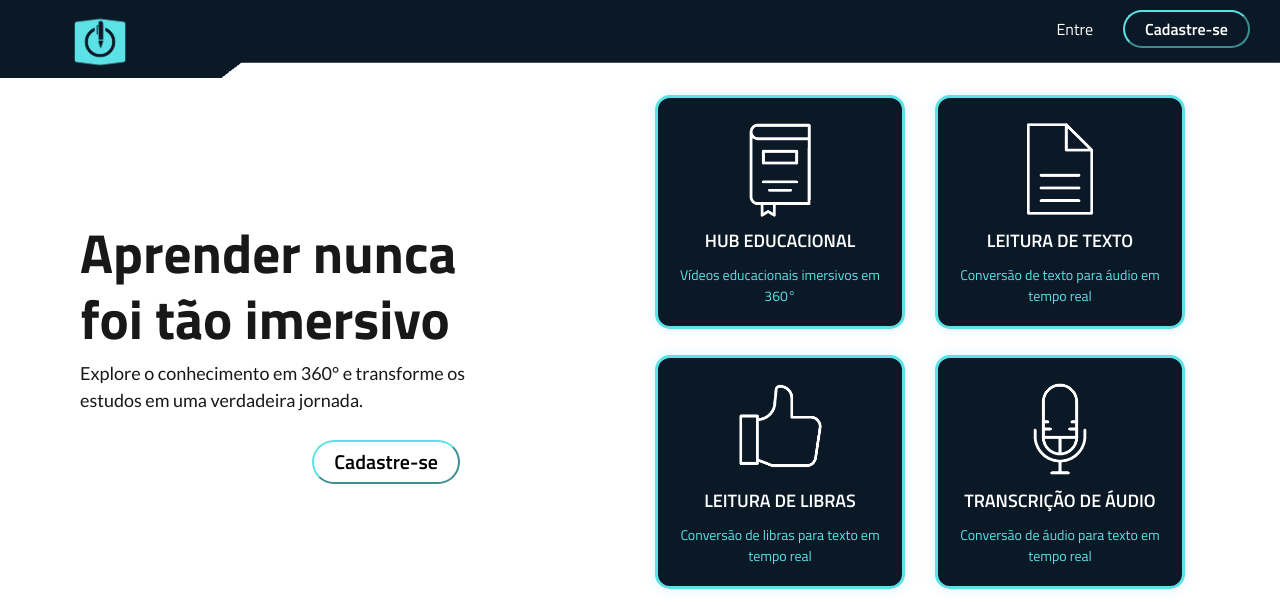
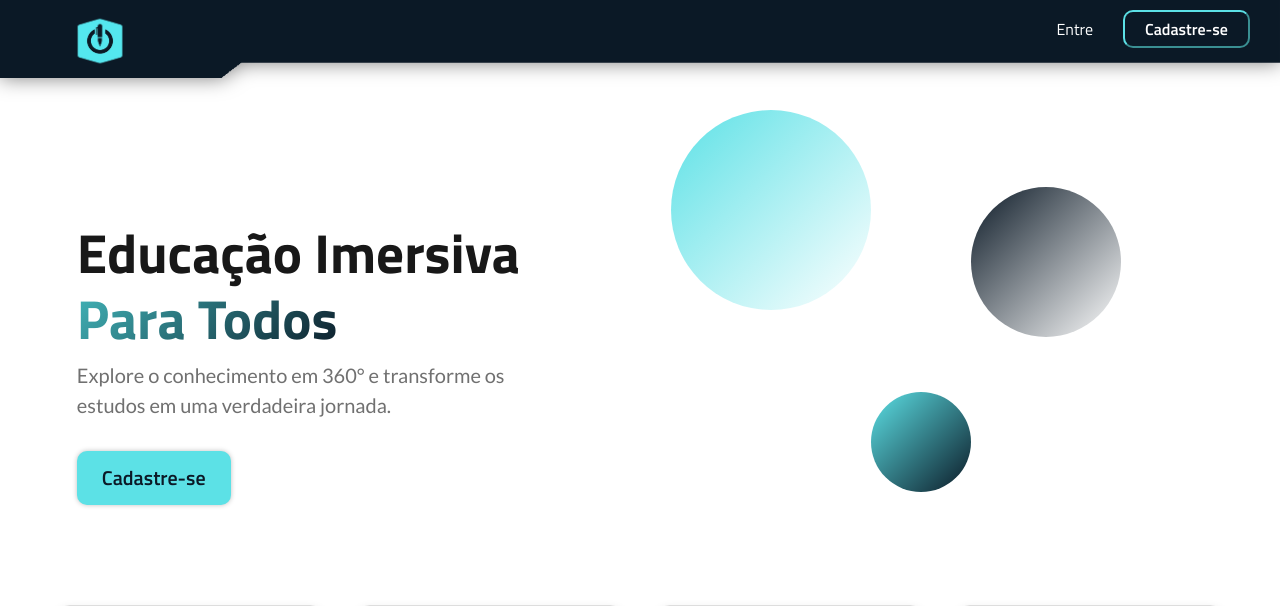
Before and after one commit to joaocidade/Projeto-PP, a PHP site: page / in a window 1280 px wide. Shown: the top 606 px of the page. Run offline with PHP 8.4, Linux system fonts and the light colour scheme.

Commit message:
Melhoria no Design da pagina inicial

```diff
--- a/index.php
+++ b/index.php
@@ -87,6 +87,9 @@ if(isset($_POST['entrar'])){
     }
 }
 
+// Atualizador de CSS e JS
+$atulizador = date('YmdHis').rand(0,99999999999);
+
 ?>
 
 <!doctype html>
@@ -99,19 +102,21 @@ if(isset($_POST['entrar'])){
 
     <!-- Bootstrap CSS -->
     <link rel="stylesheet" href="https://cdn.jsdelivr.net/npm/bootstrap@4.3.1/dist/css/bootstrap.min.css" integrity="sha384-ggOyR0iXCbMQv3Xipma34MD+dH/1fQ784/j6cY/iJTQUOhcWr7x9JvoRxT2MZw1T" crossorigin="anonymous">
-    <link rel="stylesheet" href="styleInicio.css">
+
+    <!-- Fontes -->
+    <link rel="preconnect" href="https://fonts.googleapis.com">
+    <link rel="preconnect" href="https://fonts.gstatic.com" crossorigin>
+    <link href="https://fonts.googleapis.com/css2?family=Lato&family=Titillium+Web:ital,wght@0,200;0,300;0,400;0,600;0,700;0,900;1,200;1,300;1,400;1,600;1,700&display=swap" rel="stylesheet">
+
+    <link rel="stylesheet" href="styleInicio.css?t=<?php echo $atulizador;?>">
     <title>Aprendizado impersivo e inclusivo online</title>
 
     <link rel="icon" href="Imagens/Logo.png" type="image/x-icon">
-
-    <link rel="preconnect" href="https://fonts.googleapis.com">
-    <link rel="preconnect" href="https://fonts.gstatic.com" crossorigin>
-    <link href="https://fonts.googleapis.com/css2?family=Lato&family=Titillium+Web:ital,wght@0,200;0,300;0,400;0,600;0,700;0,900;1,200;1,300;1,400;1,600;1,700&display=swap" rel="stylesheet">
   </head>
   <body>
     <header id="header">
-      <img src="./Imagens/Logo.png" alt="" id="logo">
-      <button type="button" data-toggle="modal" data-target="#cadastroModal" class="cadastre-se">Cadastre-se</button>
+      <a href="#title"><img src="./Imagens/Logo.png" alt="" id="logo"></a>
+      <button type="button" data-toggle="modal" data-target="#cadastroModal" class="cadastre-se" id='cadastro_header'>Cadastre-se</button>
       <button type="button" data-toggle="modal" data-target="#entrarModal" id="entre">Entre</button>
     </header>
 
@@ -174,40 +179,44 @@ if(isset($_POST['entrar'])){
         </div>
       </div>
 
-
       <div id="title">
-        <h1>Aprender nunca <br>foi tão imersivo</h1>
+        <h1>Educação Imersiva<br><span class='title-highlight'>Para Todos</span></h1>
         <p>Explore o conhecimento em 360° e transforme os estudos em uma verdadeira jornada.</p>
         <button type="button" data-toggle="modal" data-target="#cadastroModal" class="cadastre-se" id="cadastro_title">Cadastre-se</button>
+      </div>
+      <div class='graficos'>
+        <div class='circulos circulo-1'></div>
+        <div class='circulos circulo-2'></div>
+        <div class='circulos circulo-3'></div>
       </div>
 
       <div id="funcionalidades">
         <div class="card_funcionalidade" id="hub_educacional">
           <div class="card-body">
-            <img src="Imagens/IconeLivro.gif" alt="" id="book">
-            <h5 class="card-title">HUB EDUCACIONAL</h5>
-            <p class="card-text">Vídeos educacionais imersivos em 360°</p>
+            <div class='img-circle'><img src="Imagens/IconeLivro.gif" alt="" id="book"></div>
+            <h5 class="card-title">Hub Educacional</h5>
+            <p class="card-text">Vídeos imersivos em 360° explorando os principais conteúdos escolares</p>
           </div>
         </div>
         <div class="card_funcionalidade" id="transcrição_de_texto">
           <div class="card-body">
-            <img src="Imagens/IconeDocumento.gif" alt="" id="document">
-            <h5 class="card-title">LEITURA DE TEXTO</h5>
-            <p class="card-text">Conversão de texto para áudio em tempo real</p>
+            <div class='img-circle'><img src="Imagens/IconeDocumento.gif" alt="" id="document"></div>
+            <h5 class="card-title">Leitura de Texto</h5>
+            <p class="card-text">Conversão de texto em áudio para facilitar a comunicação de pessoas mudas</p>
           </div>
         </div>
         <div class="card_funcionalidade" id="leitor_de_libras">
           <div class="card-body">
-            <img src="Imagens/IconeJoinha.gif" alt="" id="telephone">
-            <h5 class="card-title">LEITURA DE LIBRAS</h5>
-            <p class="card-text">Conversão de libras para texto em tempo real</p>
+            <div class='img-circle'><img src="Imagens/IconeJoinha.gif" alt="" id="telephone"></div>
+            <h5 class="card-title">Leitura de Libras</h5>
+            <p class="card-text">Conversão de libras em texto para facilitar a comunicação com pessoas mudas</p>
           </div>
         </div>
         <div class="card_funcionalidade" id ="reconhecimento_de_voz">
           <div class="card-body">
-            <img src="Imagens/IconeMicrofone.gif" alt="" id="voice">
-            <h5 class="card-title">TRANSCRIÇÃO DE ÁUDIO</h5>
-            <p class="card-text">Conversão de áudio para texto em tempo real</p>
+            <div class='img-circle'><img src="Imagens/IconeMicrofone.gif" alt="" id="voice"></div>
+            <h5 class="card-title">Transcrição de Áudio</h5>
+            <p class="card-text">Conversão de áudio para texto para facilitar a comunicação com pessoas surdas</p>
           </div>
         </div>
       </div>
@@ -220,46 +229,36 @@ if(isset($_POST['entrar'])){
 
       <div id="div_cadastro">
         <H1>Comece agora e garanta acesso imediato a todos os recursos para você ou para seus alunos</H1>
-        <button type="button" data-toggle="modal" data-target="#cadastroModal" class="cadastre-se" id="cadastro_cadastro">Cadastre-se</button>
+        <button type="button" data-toggle="modal" data-target="#cadastroModal" id="cadastro_cadastro">Cadastre-se</button>
       </div>
     </main>
 
     <footer>
-      <div class="inicio">
       <div class="td">
         <div class="logo">
           <img src="Imagens/Logo.png" alt="">
         </div>
         <div class="caixas">
           <div class="AboutUs">
-              <p><a href="parceria.html">Parcerias</a></p>
-              <p><a href="projetos.html">Projetos</a></p>
-              <p><a href="termos.html">Termos de serviço</a></p>
-              <p><a href="privacidade.html">Privacidade</a></p>
-              <p><a href="estudosRA.html">Estudos e pesquisas AR</a></p>
+            <h5>Institucional</h5>
+            <p><a href="parceria.html">Sobre nós</a></p>
+            <p><a href="projetos.html">Contato</a></p>
+            <p><a href="termos.html">Perguntas frequentes</a></p>
           </div>
           <div class="More">
-              <p><a href="quemsomos.html">Quem somos</a></p>
-              <p><a href="ferramentas.html">Ferramentas</a></p>
-              <p><a href="eventos.html">Eventos participados</a></p>
-              <p><a href="ganhos.html">Ganhos</a></p>
-              <p><a href="">Homepage</a></p>
-            </div>
+            <h5>Legal</h5>
+            <p><a href="quemsomos.html">Termos de Uso</a></p>
+            <p><a href="ferramentas.html">Política de Privacidade</a></p>
           </div>
         </div>
       </div>
 
       <div class="final">
-        <h6>Development by</h6>
-        <div class="contributor">
-          <a href=""><img src="https://cdn-icons-png.flaticon.com/512/733/733553.png" alt="0"><p>Felipe R.</p></a>
-          <a href=""><img src="https://cdn-icons-png.flaticon.com/512/733/733553.png" alt="0"><p>Gabriel A.</p></a>
-          <a href=""><img src="https://cdn-icons-png.flaticon.com/512/733/733553.png" alt="0"><p>João Pedro C.</p></a>
-          <a href=""><img src="https://cdn-icons-png.flaticon.com/512/733/733553.png" alt="0"><p>Francisco E.</p></a>
-        </div>
+        <hr>
+        <h6>Projeto Estudantil - Livre para fins educacionais.</h6>
       </div>
     </footer>
-    <script src="script.js"></script>
+    <script src="script.js?t=<?php echo $atulizador;?>"></script>
     <!-- Optional JavaScript -->
     <!-- jQuery first, then Popper.js, then Bootstrap JS -->
     <script src="https://code.jquery.com/jquery-3.3.1.slim.min.js" integrity="sha384-q8i/X+965DzO0rT7abK41JStQIAqVgRVzpbzo5smXKp4YfRvH+8abtTE1Pi6jizo" crossorigin="anonymous"></script>
--- a/styleInicio.css
+++ b/styleInicio.css
@@ -10,20 +11,25 @@
     position: fixed;
     width: 100%;
     background-image: url(./Imagens/Header.png);
+    filter: drop-shadow(0 0 10px rgba(0, 0, 0, 0.500));
     background-size: 100%;
     transition: all 0.3s ease;
     z-index: 1000;
 }
 
-#header img{
+#header a{
+    width: auto;
+    margin-left: 70px;
+}
+
+#header a img{
     margin-top: 11px;
-    margin-left: 70px;
     width: 60px;
     margin-bottom: 7px;
-    transition: all 0.3s ease;
+    transition: all 0.2s ease;
 }
 
-.cadastre-se{
+#cadastro_header{
     float: right;
     margin-right: 30px;
     color: white;
@@ -32,22 +38,30 @@
     padding-left: 20px;
     padding-right: 20px;
     border-color: #5ce1e6;
-    border-radius: 400px;
-    transition: all 0.3s ease;
+    border-radius: 10px;
+    transition: all 0.2s ease;
     font-weight: 600;
     margin-top: 10px;
 }
 
-#header #entre{
+#cadastro_header:hover, #cadastro_header:focus{
+    color: #5ce1e6;
+}
+
+#entre{
     float: right;
     color: white;
     margin-right: 30px;
-    transition: all 0.3s ease;
+    transition: all 0.2s ease;
     margin-top: 17px;
     background-color: rgba(0, 0, 0, 0);
     border: none;
     border-style: none;
     outline-style: none;
+}
+
+#entre:hover, #entre:focus{
+    color: #5ce1e6;
 }
 
 /*MAIN*/
@@ -68,8 +82,8 @@ main #title{
     padding-top: 140px;
     padding-bottom: 80px;
     background-color: white;
-    padding-left: 80px;
-    padding-right: 150px;
+    padding-left: 6%;
+    padding-right: 6%;
 }
 
 main #title h1{
@@ -80,68 +94,153 @@ main #title h1{
     font-style: normal;
 }
 
+.title-highlight{
+    background: linear-gradient(135deg, #43b9bd, #0b1926);
+    -webkit-background-clip: text;
+    -webkit-text-fill-color: transparent;
+    background-clip: text;
+}
+
 main #title p{
-    color: rgb(24, 24, 24);
+    color: rgb(112, 112, 112);
     font-family: "Lato", sans-serif;
     font-weight: 100;
     font-style: normal;
-    font-size: 18px;
+    font-size: 20px;
 }
 
 #cadastro_title{
+    float: left;
+    background-color: #5ce1e6;
+    border-style: none;
+    padding: 12px;
+    padding-left: 25px;
+    padding-right: 25px;
+    border-radius: 10px;
+    transition: all 0.2s ease;
+    font-weight: 600;
+    margin-top: 15px;
     font-size: 20px;
-    color: black;
+    color: #0b1926;
+    box-shadow: 0 0 5px rgba(0, 0, 0, 0.250);
 }
 
-main #funcionalidades{
-    display: block;
-    float: left;
+#cadastro_title:hover, #cadastro_title:focus{
+    background-color: #0b1926;
+    color: white;
+    box-shadow: 0 5px 10px rgba(0, 0, 0, 0.384);
+}
+
+/* Title - Circulos */
+
+.graficos{
+    display: flex;
+    justify-content: center;
     width: 50%;
     height: 500px;
+    padding-top: 30px;
+    padding-right: 10%;
+}
+
+.circulos{
+    border-radius: 100%;
+    top: 0;
+    left: 0;
+}
+
+.circulo-1{
+    width: 200px;
+    height: 200px;
+    background: linear-gradient(135deg, #5ce1e6, transparent);
+}
+
+.circulo-2{
+    width: 100px;
+    height: 100px;
+    margin-top: 55%;
+    background: linear-gradient(135deg, #5ce1e6, #0b1926);
+}
+
+.circulo-3{
+    width: 150px;
+    height: 150px;
+    margin-top: 15%;
+    background: linear-gradient(135deg, #0b1926, transparent);
+}
+
+/* Funcionalidades */
+
+main #funcionalidades{
+    display: flex;
+    justify-content: center;
+    gap: 0px 30px;
+    float: left;
+    width: 100%;
+    height: 300px;
     background-color: white;
+    margin-top: 25px;
 }
 
 main #funcionalidades h5 {
     font-weight: 900;
     text-align: center;
-    color: white;
+    color: black;
     font-size: 18px;
     font-family: "Titillium Web", sans-serif;
     font-weight: 600;
     font-style: normal;
+    margin-top: 20px;
 }
 
 #funcionalidades .card_funcionalidade{
     display: block;
     float: left;
-    width: 250px;
-    height: 230px;
-    margin: 15px;
+    width: 270px;
+    height: 500px;
     border: none;
 }
 
 .card_funcionalidade .card-body{
     border-radius: 15px;
     text-align: center;
-    background-color:#0b1926;
-    color: #5ce1e6 ;
-    font-size: 14px;
-    box-shadow: 0px 0px 12px rgba(0, 170, 255, 0.155);
-    border: 3px solid #5ce1e6;
+    background-color:white;
+    color: gray;
+    font-size: 16px;
+    border: 1px solid rgb(221, 221, 221);
+    box-shadow: 0 3px 10px rgba(0, 0, 0, 0.103);
+    padding-bottom: 40px;
+    transition: 0.15s;
+}
+
+.card-body:hover{
+    box-shadow: 0 3px 13px rgba(0, 0, 0, 0.192);
+}
+
+.img-circle{
+    border-radius: 100%;
+    padding: 5px;
+    background: linear-gradient(135deg, #5ce1e6, #0b1926);
+    height: 80px;
+    width: 80px;
+    margin-left: auto;
+    margin-right: auto;
 }
 
 .card-body img{
-    height: 50%;
-    width: 50%;
     margin-bottom: 10px;
+    width: 100%;
+    height: 100%;
+    padding: 10px;
 }
+
+/* SECTION VIDEO */
 
 #video{
     display: block;
     float: left;
     width: 100%;
     height: 500px;
-    background-color: #0b1926;
+    background-color: whitesmoke;
     margin-top: 35px;
 }
 
```
Also changed, not shown: other parts of styleInicio.css (+51 -44 lines), script.js (+11 -4 lines), Imagens/Logo.png. Lines whose indentation alone changed are shown as unchanged.
